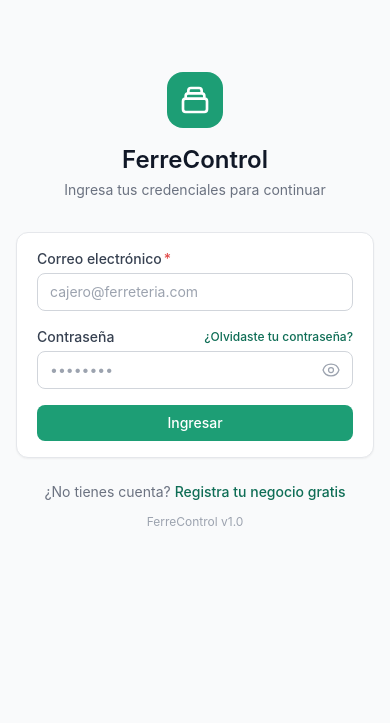
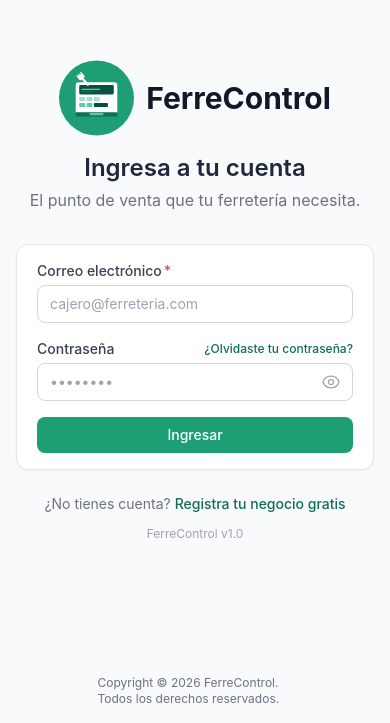
Before and after one commit to Juliancho2/front-control-stock, a SvelteKit app: page /login in a window 390 px wide. Shown: the part 121-844 px from the top of the page. Built offline with nearby package versions, Linux system fonts and the light colour scheme; no server answers.

Commit message:
feat: update branding and improve layout for login, register and sidebar

```diff
--- a/src/hooks.server.ts
+++ b/src/hooks.server.ts
@@ -8,7 +8,7 @@ const RUTAS_PUBLICAS = ['/login', '/registro', '/health', '/api/refresh', '/rese
 const INICIO_POR_ROL: Record<RolUsuario, string> = {
     superadmin: '/superadmin/dashboard',
     cajero: '/pos',
-    admin: '/seleccionar-panel',
+    admin: '/admin/dashboard',
     bodeguero: '/bodega/inventario'
 };
 
@@ -17,7 +17,7 @@ export const handle: Handle = async ({ event, resolve }) => {
 
 
     // ─── Rutas públicas — sin validación ──────────────────────────
-    if (pathname === '/' || RUTAS_PUBLICAS.some(r => pathname !== '/' && pathname.startsWith(r))) {
+    if (RUTAS_PUBLICAS.some(r => pathname.startsWith(r))) {
         return resolve(event);
     }
 
@@ -56,7 +56,6 @@ export const handle: Handle = async ({ event, resolve }) => {
 
     // ─── Redirigir la raíz al panel correcto según rol ────────────
     if (pathname === '/') {
-        console.log('Redirigiendo a inicio según rol:', sesion.usuario.rol);
         throw redirect(303, INICIO_POR_ROL[sesion.usuario.rol] ?? '/login');
     }
 
--- a/src/lib/components/layout/Sidebar.svelte
+++ b/src/lib/components/layout/Sidebar.svelte
@@ -1,5 +1,6 @@
 <script lang="ts">
 	import { page } from "$app/stores";
+	import IconLogo from "$components/ui/IconLogo.svelte";
 
 	export let items: {
 		label: string;
@@ -39,28 +40,14 @@
 >
 	<!-- Logo -->
 	<div class="flex items-center gap-3 px-4 py-4 border-b border-gray-700/50">
-		<div
-			class="w-8 h-8 bg-primary-400 rounded-lg flex items-center justify-center flex-shrink-0"
-		>
-			<svg
-				class="w-5 h-5 text-white"
-				fill="none"
-				stroke="currentColor"
-				viewBox="0 0 24 24"
-			>
-				<path
-					stroke-linecap="round"
-					stroke-linejoin="round"
-					stroke-width="2"
-					d="M19 11H5m14 0a2 2 0 012 2v6a2 2 0 01-2 2H5a2 2 0 01-2-2v-6a2 2 0 012-2m14 0V9a2 2 0 00-2-2M5 11V9a2 2 0 012-2m0 0V5a2 2 0 012-2h6a2 2 0 012 2v2M7 7h10"
-				/>
-			</svg>
+		<div class="flex items-center justify-center">
+			<IconLogo size={50} className="w-[60px] h-[60px]" />
+			{#if !colapsado}
+				<span class="text-sm font-semibold text-white truncate"
+					>FerreControl</span
+				>
+			{/if}
 		</div>
-		{#if !colapsado}
-			<span class="text-sm font-semibold text-white truncate"
-				>FerreControl</span
-			>
-		{/if}
 	</div>
 
 	<!-- Navegación -->
--- a/src/routes/api/refresh/+server.ts
+++ b/src/lib/components/ui/IconLogo.svelte
@@ -1,62 +1,60 @@
-import { json } from '@sveltejs/kit';
-import type { RequestHandler } from './$types';
+<script lang="ts">
+    export let className: string = "";
+    export let size: number = 120;
+</script>
 
-const API_URL = process.env.PUBLIC_API_URL ?? 'http://localhost:3000';
+<div class="inline-flex items-center justify-center {className}">
+    <svg
+        width={size}
+        height={size}
+        viewBox="0 0 512 512"
+        xmlns="http://www.w3.org/2000/svg"
+    >
+        <title>FerreControl POS</title>
 
-/**
- * POST /api/refresh
- * Lee el refreshToken desde la cookie httpOnly, llama al backend,
- * actualiza las cookies y devuelve el nuevo accessToken al cliente (in-memory).
- */
-export const POST: RequestHandler = async ({ cookies }) => {
-    const refreshToken = cookies.get('refreshToken');
+        <circle cx="256" cy="256" r="256" fill="#1D9E75" />
 
-    if (!refreshToken) {
-        cookies.delete('sesion', { path: '/' });
-        cookies.delete('refreshToken', { path: '/' });
-        return json({ error: 'Sin refresh token' }, { status: 401 });
-    }
+        <!-- Cuerpo caja registradora -->
+        <rect x="114" y="148" width="284" height="216" rx="20" fill="#ffffff" />
 
-    let respuesta: Response;
-    try {
-        respuesta = await fetch(`${API_URL}/api/v1/auth/refresh`, {
-            method: 'POST',
-            headers: { 'Content-Type': 'application/json' },
-            body: JSON.stringify({ refreshToken }),
-        });
-    } catch {
-        return json({ error: 'No se pudo conectar con el servidor' }, { status: 503 });
-    }
+        <!-- Pantalla -->
+        <rect x="138" y="168" width="236" height="64" rx="10" fill="#085041" />
+        <rect x="152" y="192" width="130" height="9" rx="4" fill="#5DCAA5" />
+        <rect x="152" y="208" width="80" height="9" rx="4" fill="#0F6E56" />
 
-    if (!respuesta.ok) {
-        cookies.delete('sesion', { path: '/' });
-        cookies.delete('refreshToken', { path: '/' });
-        return json({ error: 'Sesión expirada' }, { status: 401 });
-    }
+        <!-- Botones fila 1 -->
+        <rect x="138" y="250" width="40" height="28" rx="6" fill="#9FE1CB" />
+        <rect x="188" y="250" width="40" height="28" rx="6" fill="#9FE1CB" />
+        <rect x="238" y="250" width="40" height="28" rx="6" fill="#9FE1CB" />
+        <!-- Botones fila 2 -->
+        <rect x="138" y="290" width="40" height="28" rx="6" fill="#5DCAA5" />
+        <rect x="188" y="290" width="40" height="28" rx="6" fill="#5DCAA5" />
+        <rect x="238" y="290" width="96" height="28" rx="6" fill="#085041" />
 
-    const { data: sesion } = await respuesta.json();
+        <!-- Cajón -->
+        <rect x="114" y="354" width="284" height="28" rx="10" fill="#0F6E56" />
+        <rect x="208" y="358" width="96" height="16" rx="5" fill="#5DCAA5" />
 
-    // Actualizar cookies httpOnly
-    cookies.set('sesion', JSON.stringify({
-        usuario: sesion.usuario,
-        accessToken: sesion.accessToken,
-        suscripcion: sesion.suscripcion ?? null,
-        tenantNombre: sesion.tenantNombre,
-    }), {
-        path: '/',
-        httpOnly: true,
-        sameSite: 'strict',
-        secure: process.env.NODE_ENV === 'production',
-        maxAge: 60 * 60 * 24,
-    });
-
-    cookies.set('refreshToken', sesion.refreshToken, {
-        path: '/',
-        httpOnly: true,
-        sameSite: 'strict',
-        secure: process.env.NODE_ENV === 'production',
-        maxAge: 60 * 60 * 24 * 30,
-    });
-
-    return json({ accessToken: sesion.accessToken });
-};
+        <!-- Llave pequeña acento -->
+        <g transform="translate(158,120) rotate(-40)">
+            <rect x="-8" y="4" width="16" height="64" rx="8" fill="#ffffff" />
+            <rect
+                x="-22"
+                y="-40"
+                width="44"
+                height="46"
+                rx="8"
+                fill="#ffffff"
+            />
+            <rect
+                x="-14"
+                y="-52"
+                width="12"
+                height="22"
+                rx="4"
+                fill="#1D9E75"
+            />
+            <rect x="3" y="-46" width="11" height="18" rx="4" fill="#1D9E75" />
+        </g>
+    </svg>
+</div>
--- a/src/routes/login/+page.svelte
+++ b/src/routes/login/+page.svelte
@@ -3,6 +3,7 @@
 	import type { ActionData } from "./$types";
 	import { authApi } from "$api/auth";
 	import Input from "$components/ui/Input.svelte";
+	import IconLogo from "$components/ui/IconLogo.svelte";
 
 	export let form: ActionData;
 
@@ -18,14 +19,18 @@
 
 	async function solicitarRecuperacion() {
 		errorRecuperacion = "";
-		if (!emailRecuperar || !/^[^\s@]+@[^\s@]+\.[^\s@]+$/.test(emailRecuperar)) {
+		if (
+			!emailRecuperar ||
+			!/^[^\s@]+@[^\s@]+\.[^\s@]+$/.test(emailRecuperar)
+		) {
 			errorRecuperacion = "Ingresa un correo electrónico válido";
 			return;
 		}
 		enviandoCorreo = true;
 		try {
 			await authApi.olvidePassword(emailRecuperar);
-			mensajeRecuperacion = "Si el correo está registrado, recibirás un enlace de recuperación pronto.";
+			mensajeRecuperacion =
+				"Si el correo está registrado, recibirás un enlace de recuperación pronto.";
 		} catch (e) {
 			errorRecuperacion = "Hubo un error al intentar enviar el correo.";
 		} finally {
@@ -57,26 +62,17 @@
 	<div class="w-full max-w-sm">
 		<!-- Logo / título -->
 		<div class="text-center mb-8">
-			<div
-				class="inline-flex items-center justify-center w-14 h-14 bg-primary-400 rounded-2xl mb-4"
-			>
-				<svg
-					class="w-8 h-8 text-white"
-					fill="none"
-					stroke="currentColor"
-					viewBox="0 0 24 24"
-				>
-					<path
-						stroke-linecap="round"
-						stroke-linejoin="round"
-						stroke-width="2"
-						d="M19 11H5m14 0a2 2 0 012 2v6a2 2 0 01-2 2H5a2 2 0 01-2-2v-6a2 2 0 012-2m14 0V9a2 2 0 00-2-2M5 11V9a2 2 0 012-2m0 0V5a2 2 0 012-2h6a2 2 0 012 2v2M7 7h10"
-					/>
-				</svg>
+			<div class="flex items-center justify-center mb-4">
+				<IconLogo className="w-[75px] h-[75px]" />
+				<h1 class="text-3xl font-bold text-gray-900 self-center ml-3">
+					FerreControl
+				</h1>
 			</div>
-			<h1 class="text-2xl font-semibold text-gray-900">FerreControl</h1>
-			<p class="text-sm text-gray-500 mt-1">
-				Ingresa tus credenciales para continuar
+			<p class="text-2xl font-semibold text-slate-800 my-1">
+				Ingresa a tu cuenta
+			</p>
+			<p class="text-base text-gray-500">
+				El punto de venta que tu ferretería necesita.
 			</p>
 		</div>
 
@@ -134,11 +130,19 @@
 					<!-- Password -->
 					<div class="space-y-1">
 						<div class="flex items-center justify-between">
-							<label for="password" class="text-sm font-medium text-gray-700">Contraseña</label>
+							<label
+								for="password"
+								class="text-sm font-medium text-gray-700"
+								>Contraseña</label
+							>
 							<button
 								type="button"
 								class="text-xs text-primary-600 hover:text-primary-800 font-medium"
-								onclick={() => { mostrarModalOlvide = true; mensajeRecuperacion = ""; emailRecuperar = ""; }}
+								onclick={() => {
+									mostrarModalOlvide = true;
+									mensajeRecuperacion = "";
+									emailRecuperar = "";
+								}}
 							>
 								¿Olvidaste tu contraseña?
 							</button>
@@ -217,7 +221,9 @@
 			onclick={(e) => e.stopPropagation()}
 		>
 			<div class="px-5 py-4 border-b border-gray-100">
-				<h2 class="text-base font-semibold text-gray-900">Recuperar contraseña</h2>
+				<h2 class="text-base font-semibold text-gray-900">
+					Recuperar contraseña
+				</h2>
 				<p class="text-xs text-gray-500 mt-1">
 					Ingresa tu correo y te enviaremos las instrucciones.
 				</p>
@@ -225,7 +231,9 @@
 
 			<div class="p-5">
 				{#if mensajeRecuperacion}
-					<div class="p-3 bg-green-50 text-green-700 text-sm rounded-lg mb-4">
+					<div
+						class="p-3 bg-green-50 text-green-700 text-sm rounded-lg mb-4"
+					>
 						{mensajeRecuperacion}
 					</div>
 				{:else}
@@ -238,7 +246,9 @@
 							disabled={enviandoCorreo}
 						/>
 						{#if errorRecuperacion}
-							<p class="text-xs text-danger-500 mt-1">{errorRecuperacion}</p>
+							<p class="text-xs text-danger-500 mt-1">
+								{errorRecuperacion}
+							</p>
 						{/if}
 					</div>
 				{/if}
@@ -259,7 +269,7 @@
 							onclick={solicitarRecuperacion}
 							disabled={enviandoCorreo}
 						>
-							{enviandoCorreo ? 'Enviando...' : 'Enviar correo'}
+							{enviandoCorreo ? "Enviando..." : "Enviar correo"}
 						</button>
 					{/if}
 				</div>
@@ -267,3 +277,7 @@
 		</div>
 	</div>
 {/if}
+
+<p class="absolute bottom-4 left-1/2 -translate-x-1/2 text-xs text-gray-500">
+	Copyright © {new Date().getFullYear()} FerreControl. Todos los derechos reservados.
+</p>
--- a/src/routes/registro/+page.svelte
+++ b/src/routes/registro/+page.svelte
@@ -1,5 +1,6 @@
 <script lang="ts">
     import { enhance } from "$app/forms";
+    import IconLogo from "$components/ui/IconLogo.svelte";
     import type { ActionData } from "./$types";
 
     export let form: ActionData;
@@ -67,31 +68,20 @@
 </svelte:head>
 
 <div class="min-h-screen bg-gray-50 flex items-center justify-center p-4">
-    <div class="w-full max-w-md">
+    <div class="w-full max-w-xl">
         <!-- Logo / título -->
         <div class="text-center mb-8">
-            <div
-                class="inline-flex items-center justify-center w-14 h-14 bg-primary-400 rounded-2xl mb-4"
-            >
-                <svg
-                    class="w-8 h-8 text-white"
-                    fill="none"
-                    stroke="currentColor"
-                    viewBox="0 0 24 24"
-                >
-                    <path
-                        stroke-linecap="round"
-                        stroke-linejoin="round"
-                        stroke-width="2"
-                        d="M19 11H5m14 0a2 2 0 012 2v6a2 2 0 01-2 2H5a2 2 0 01-2-2v-6a2 2 0 012-2m14 0V9a2 2 0 00-2-2M5 11V9a2 2 0 012-2m0 0V5a2 2 0 012-2h6a2 2 0 012 2v2M7 7h10"
-                    />
-                </svg>
+            <div class="flex items-center justify-center mb-4">
+                <IconLogo className="w-[75px] h-[75px]" />
+                <h1 class="text-3xl font-bold text-gray-900 self-center ml-3">
+                    FerreControl
+                </h1>
             </div>
-            <h1 class="text-2xl font-semibold text-gray-900">
+            <p class="text-2xl font-semibold text-slate-800 my-1">
                 Registra tu negocio
-            </h1>
-            <p class="text-sm text-gray-500 mt-1">
-                Crea tu cuenta gratis y gestiona tu ferretería
+            </p>
+            <p class="text-base text-gray-500">
+                Controla ventas, inventario y caja en minutos.
             </p>
         </div>
 
@@ -133,6 +123,7 @@
                         </div>
                     {/if}
 
+                    <section class="grid gap-4 lg:grid-cols-2 w-full">
                         <!-- Sección: Datos del negocio -->
                         <div class="pb-2">
                             <h2
@@ -147,8 +138,8 @@
                                     for="nombreNegocio"
                                     class="block text-sm font-medium text-gray-700 mb-1"
                                 >
-                                Nombre del negocio <span class="text-danger-500"
-                                    >*</span
+                                    Nombre del negocio <span
+                                        class="text-danger-500">*</span
                                     >
                                 </label>
                                 <input
@@ -191,6 +182,7 @@
                                     class="input font-mono text-sm"
                                     class:border-danger-400={errores.slug}
                                     disabled={cargando}
+                                    readonly
                                 />
                                 <p class="text-xs text-gray-400 mt-1">
                                     Se genera automáticamente. Solo minúsculas,
@@ -205,7 +197,7 @@
                         </div>
 
                         <!-- Sección: Datos del administrador -->
-                    <div class="border-t border-gray-100 pt-4">
+                        <div class="border-t pt-4 lg:pt-0 border-gray-100">
                             <h2
                                 class="text-sm font-semibold text-gray-700 uppercase tracking-wide mb-3"
                             >
@@ -218,8 +210,8 @@
                                     for="nombre"
                                     class="block text-sm font-medium text-gray-700 mb-1"
                                 >
-                                Nombre completo <span class="text-danger-500"
-                                    >*</span
+                                    Nombre completo <span
+                                        class="text-danger-500">*</span
                                     >
                                 </label>
                                 <input
@@ -246,8 +238,8 @@
                                     for="email"
                                     class="block text-sm font-medium text-gray-700 mb-1"
                                 >
-                                Correo electrónico <span class="text-danger-500"
-                                    >*</span
+                                    Correo electrónico <span
+                                        class="text-danger-500">*</span
                                     >
                                 </label>
                                 <input
@@ -275,14 +267,17 @@
                                     for="password"
                                     class="block text-sm font-medium text-gray-700 mb-1"
                                 >
-                                Contraseña <span class="text-danger-500">*</span
+                                    Contraseña <span class="text-danger-500"
+                                        >*</span
                                     >
                                 </label>
                                 <div class="relative">
                                     <input
                                         id="password"
                                         name="password"
-                                    type={mostrarPassword ? "text" : "password"}
+                                        type={mostrarPassword
+                                            ? "text"
+                                            : "password"}
                                         autocomplete="new-password"
                                         required
                                         placeholder="••••••••"
@@ -294,7 +289,8 @@
                                         type="button"
                                         class="absolute inset-y-0 right-0 flex items-center pr-3 text-gray-400 hover:text-gray-600"
                                         onclick={() =>
-                                        (mostrarPassword = !mostrarPassword)}
+                                            (mostrarPassword =
+                                                !mostrarPassword)}
                                         tabindex="-1"
                                     >
                                         {#if mostrarPassword}
@@ -372,6 +368,7 @@
                                 {/if}
                             </div>
                         </div>
+                    </section>
 
                     <!-- Botón submit -->
                     <button
@@ -401,9 +398,14 @@
                             </svg>
                             Registrando...
                         {:else}
-                            Crear mi negocio gratis
+                            Empieza gratis
                         {/if}
                     </button>
+                    <p
+                        class="text-center font-semibold text-xs text-gray-500 mt-3"
+                    >
+                        Prueba gratis 15 días · Sin tarjeta.
+                    </p>
                 </form>
             </div>
         </div>
```
Also changed, not shown: src/lib/components/layout/Topbar.svelte (+24 -8 lines), src/routes/(pos)/+layout.svelte (+2 -17 lines), src/lib/assets/favicon.svg. Lines whose indentation alone changed are shown as unchanged.
